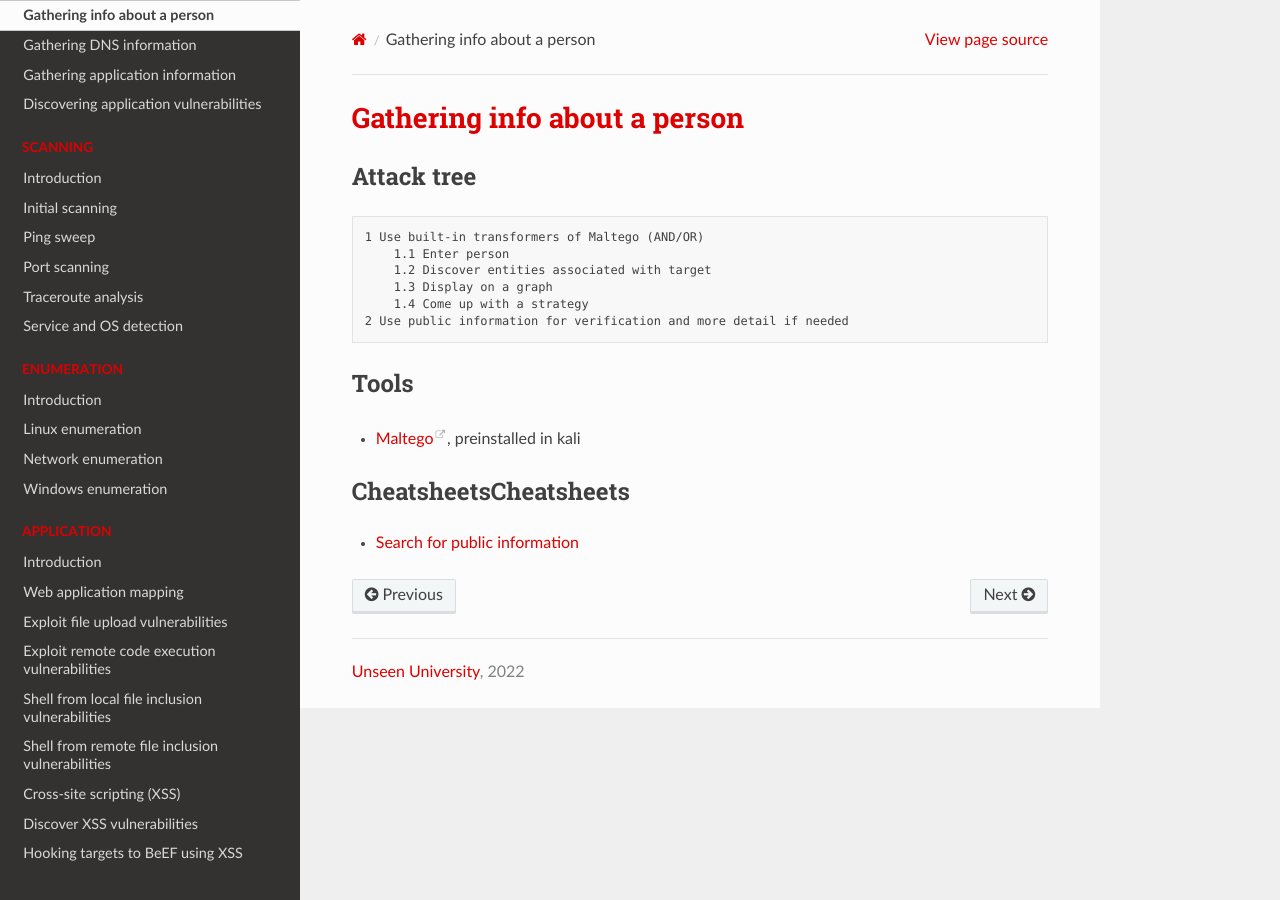
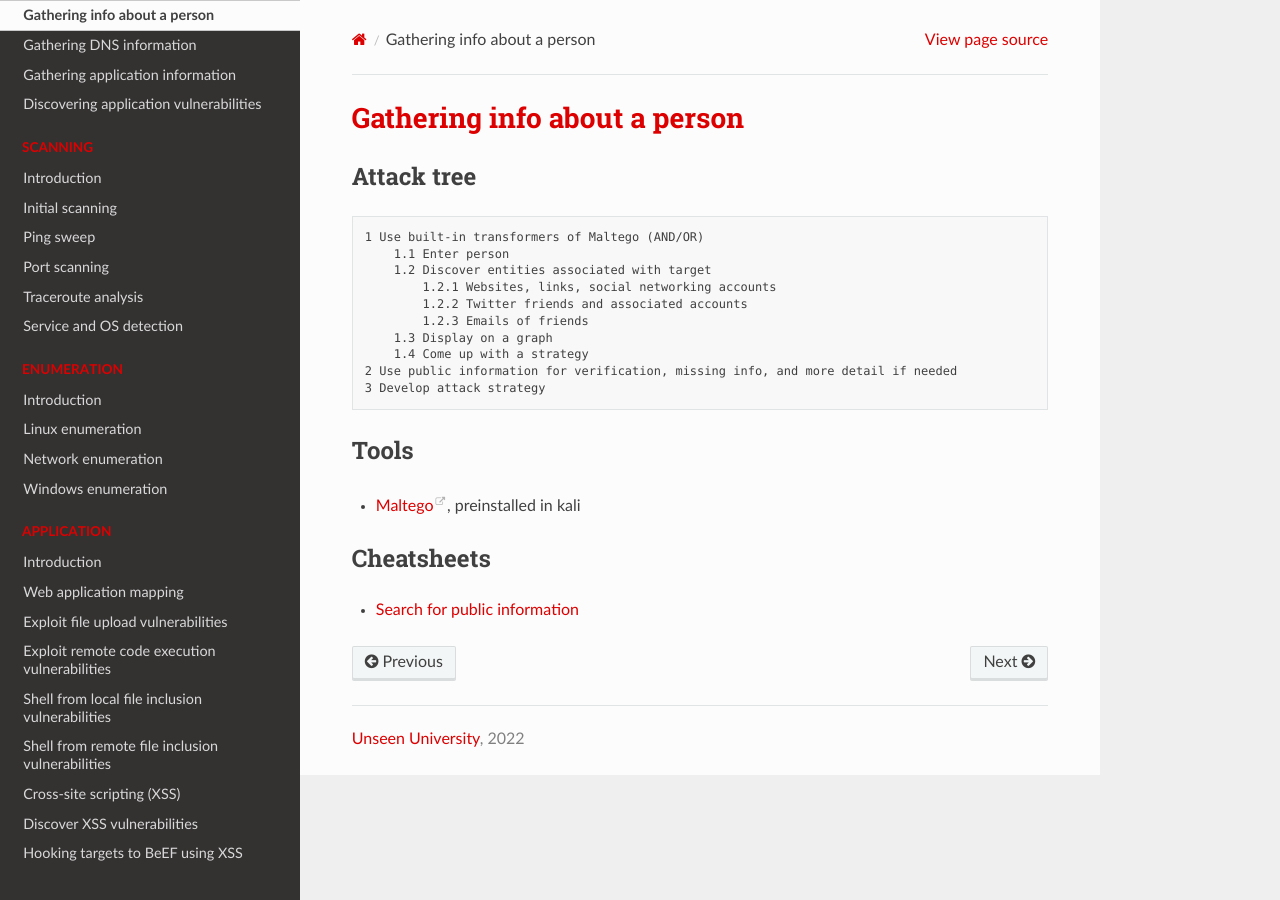
Before and after one commit to tymyrddin/red-basic, a Sphinx documentation site: the page built from source/docs/reconnaissance/Info-person.md, in a window 1280 px wide. Built offline with Sphinx 7.4.7 and the Read the Docs theme 2.0.0, drawn with Linux system fonts in a browser that asks for light colours.

Commit message:
Yet another refactoring

````diff
--- a/source/docs/reconnaissance/Info-person.md
+++ b/source/docs/reconnaissance/Info-person.md
@@ -6,15 +6,19 @@
 1 Use built-in transformers of Maltego (AND/OR)
     1.1 Enter person
     1.2 Discover entities associated with target
+        1.2.1 Websites, links, social networking accounts
+        1.2.2 Twitter friends and associated accounts
+        1.2.3 Emails of friends
     1.3 Display on a graph
     1.4 Come up with a strategy
-2 Use public information for verification and more detail if needed
+2 Use public information for verification, missing info, and more detail if needed
+3 Develop attack strategy
 ```
 
 ## Tools
 
 * [Maltego](https://www.maltego.com), preinstalled in kali
 
-## CheatsheetsCheatsheets
+## Cheatsheets
 
 * [Search for public information](cheatsheets:docs/reconnaissance/Search-public-information)
````
Also changed, not shown: source/docs/reconnaissance/Info-company-website.md (+5 -1 lines).
